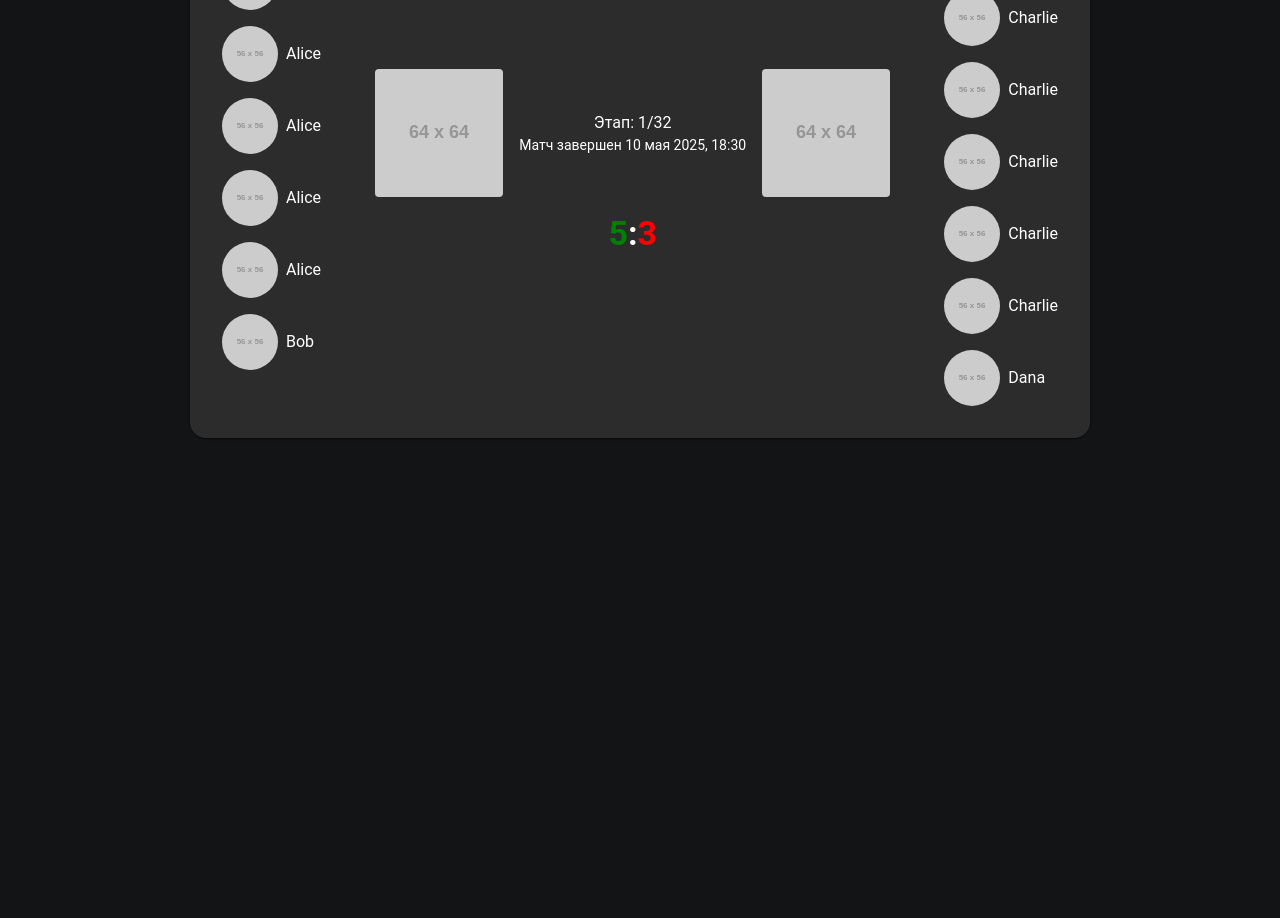
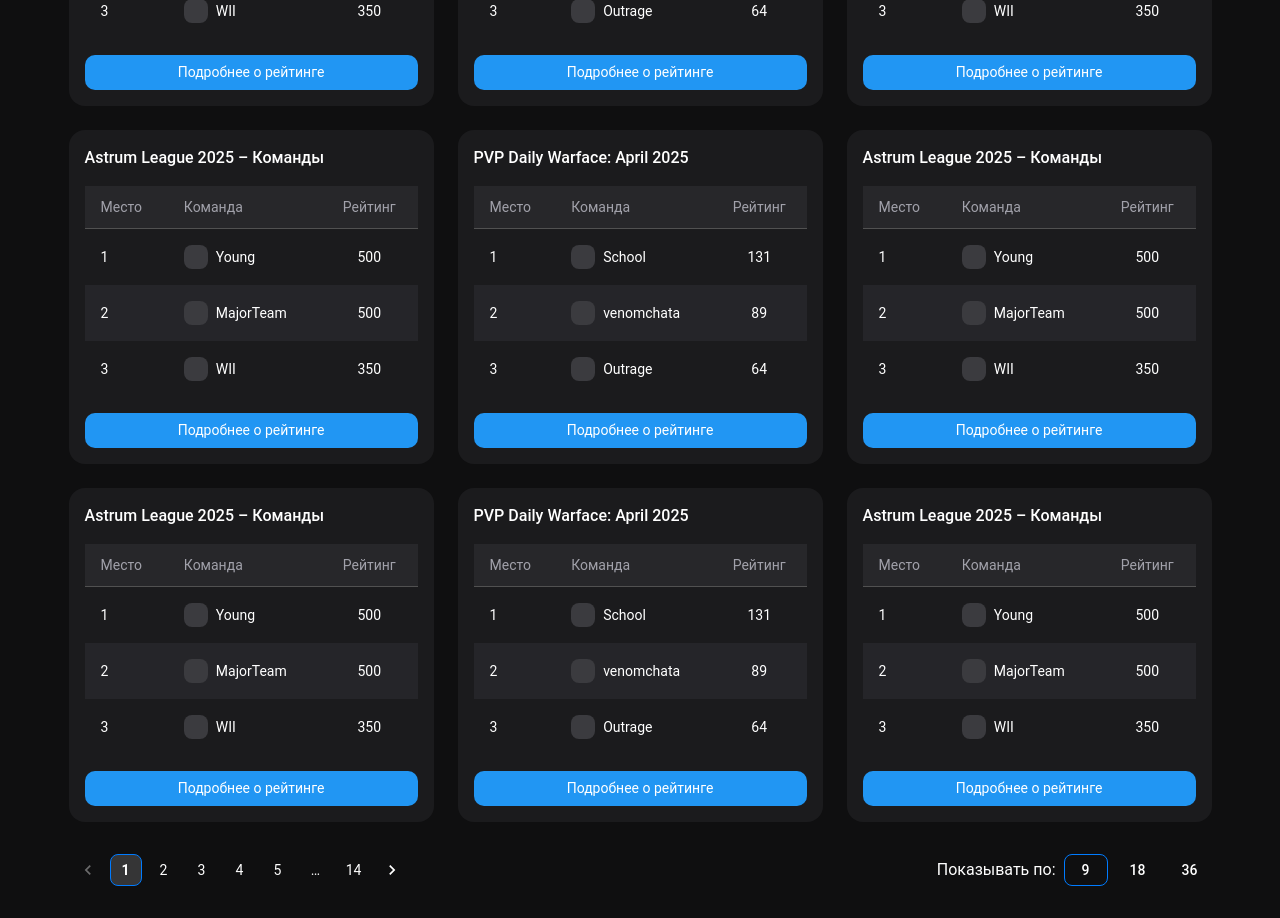
Before and after one commit to Flenochek/ciberclub, a React (Create React App) app: page / in a window 1280 px wide. Shown: the part 260-1178 px from the top of the page. Before the commit the page ends 800 px from the top, so only its background shows below. Built offline with nearby package versions, Linux system fonts and the light colour scheme.

Commit message:
perfect ratingsPage

```diff
--- a/src/App.jsx
+++ b/src/App.jsx
@@ -6,6 +6,7 @@
 import TournamentsPage from "./pages/TournamentsPage";
 import Home from "./pages/Home";
 import MatchPage from "./pages/MatchPage";
+import RatingsPage from "./pages/RatingsPage";
 
 
 
@@ -20,7 +21,8 @@
         <Route path="*" element={<LoginPage />} /> */}
         {/* <Route path="*" element={<TournamentsPage />} /> */}
         {/* <Route path="*" element={<Home />} /> */}
-        <Route path="*" element={<MatchPage  />} />
+        {/* <Route path="*" element={<MatchPage  />} /> */}
+        <Route path="*" element={<RatingsPage/>} />
       </Routes>
     </Router>
   );
--- /dev/null
+++ b/src/components/RatingTable.jsx
@@ -0,0 +1,108 @@
+import React from 'react';
+import {
+  Box,
+  Paper,
+  Table,
+  TableBody,
+  TableCell,
+  TableContainer,
+  TableHead,
+  TableRow,
+  Typography,
+  Button,
+} from '@mui/material';
+
+const RatingTable = ({ title, data }) => {
+  return (
+    <Paper
+      elevation={0}
+      sx={{
+        width: 365,
+        backgroundColor: '#1B1B1D',
+        borderRadius: '16px',
+        overflow: 'hidden',
+      }}
+    >
+      <Box sx={{ p: 2 }}>
+        <Typography sx={{ color: '#FFF', fontWeight: 500, fontSize: 16, mb: 2 }}>
+          {title}
+        </Typography>
+        <TableContainer>
+          <Table
+            size="small"
+            sx={{
+              borderCollapse: 'separate',
+              borderSpacing: 0,
+              border: 'none',
+            }}
+          >
+            <TableHead>
+              <TableRow sx={{ backgroundColor: '#27272A', height: 43 }}>
+                <TableCell sx={{ color: '#A1A1AA', fontWeight: 400 }}>Место</TableCell>
+                <TableCell sx={{ color: '#A1A1AA', fontWeight: 400 }}>Команда</TableCell>
+                <TableCell align="center" sx={{ color: '#A1A1AA', fontWeight: 400 }}>Рейтинг</TableCell>
+              </TableRow>
+            </TableHead>
+            <TableBody>
+              {data.map((row, index) => (
+                <TableRow
+                  key={index}
+                  sx={{
+                    height: 56,
+                    backgroundColor: index % 2 === 0 ? '#1B1B1D' : '#252529',
+                    '& td': {
+                      borderBottom: 'none',
+                      verticalAlign: 'middle',
+                    },
+                  }}
+                >
+                  <TableCell sx={{ color: '#FFF' }}>{row.rank}</TableCell>
+                  <TableCell sx={{ color: '#FFF' }}>
+                    <Box sx={{ display: 'flex', alignItems: 'center', gap: 1 }}>
+                      <Box
+                        sx={{
+                          width: 24,
+                          height: 24,
+                          backgroundColor: '#3B3B3F',
+                          borderRadius: '8px',
+                        }}
+                      />
+                      {row.name}
+                    </Box>
+                  </TableCell>
+                  <TableCell align="center" sx={{ color: '#FFF' }}>{row.rating}</TableCell>
+                </TableRow>
+              ))}
+            </TableBody>
+          </Table>
+        </TableContainer>
+
+        <Button
+          variant="contained"
+          fullWidth
+          sx={{
+            height: 35,
+            mt: 2,
+            borderRadius: '10px',
+            backgroundColor: '#2196F3',
+            fontWeight: 400,
+            textTransform: 'none',
+            boxShadow: 'none',
+            '&:hover': {
+              backgroundColor: '#42A5F5',
+              boxShadow: 'none',
+            },
+            '&:active': {
+              backgroundColor: '#42A5F5',
+              boxShadow: 'none',
+            },
+          }}
+        >
+          Подробнее о рейтинге
+        </Button>
+      </Box>
+    </Paper>
+  );
+};
+
+export default RatingTable;
--- /dev/null
+++ b/src/pages/RatingsPage.jsx
@@ -0,0 +1,125 @@
+import React, { useState } from 'react';
+import {
+  Box,
+  Grid,
+  Typography,
+  Button,
+  Pagination,
+} from '@mui/material';
+import RatingTable from '../components/RatingTable';
+
+const sampleData = {
+  teams: [
+    { rank: 1, name: 'Young', rating: 500 },
+    { rank: 2, name: 'MajorTeam', rating: 500 },
+    { rank: 3, name: 'WII', rating: 350 },
+  ],
+  pvp: [
+    { rank: 1, name: 'School', rating: 131 },
+    { rank: 2, name: 'venomchata', rating: 89 },
+    { rank: 3, name: 'Outrage', rating: 64 },
+  ],
+};
+
+const tables = [
+  { title: 'Astrum League 2025 – Команды', dataKey: 'teams' },
+  { title: 'PVP Daily Warface: April 2025', dataKey: 'pvp' },
+  { title: 'Astrum League 2025 – Команды', dataKey: 'teams' },
+];
+
+const generateTables = () => {
+  const result = [];
+  for (let i = 0; i < 40; i++) {
+    tables.forEach(t => {
+      result.push({
+        title: t.title,
+        data: sampleData[t.dataKey],
+      });
+    });
+  }
+  return result;
+};
+
+const RatingsPage = () => {
+  const [page, setPage] = useState(1);
+  const [rowsPerPage, setRowsPerPage] = useState(9);
+
+  const allTables = generateTables();
+  const paginated = allTables.slice((page - 1) * rowsPerPage, page * rowsPerPage);
+  const totalPages = Math.ceil(allTables.length / rowsPerPage);
+
+  const TABLE_WIDTH = 365;
+  const SPACING = 24;
+  const FULL_WIDTH = TABLE_WIDTH * 3 + SPACING * 2;
+
+  return (
+    <Box sx={{ px: 6, py: 4, backgroundColor: '#0F0F10', minHeight: '100vh' }}>
+      <Box sx={{ width: FULL_WIDTH, mx: 'auto' }}>
+        <Grid container spacing={3} justifyContent="center">
+          {paginated.map((table, index) => (
+            <Grid item key={index}>
+              <RatingTable title={table.title} data={table.data} />
+            </Grid>
+          ))}
+        </Grid>
+
+        <Grid container spacing={3} justifyContent="center" mt={4}>
+          <Grid item xs={12}>
+            <Box
+              sx={{
+                display: 'flex',
+                justifyContent: 'space-between',
+                alignItems: 'center',
+                width: FULL_WIDTH,
+                mx: 'auto',
+              }}
+            >
+              <Pagination
+                count={totalPages}
+                page={page}
+                onChange={(_, value) => setPage(value)}
+                shape="rounded"
+                sx={{
+                  '& .MuiPaginationItem-root': {
+                    color: '#FFF',
+                  },
+                  '& .Mui-selected': {
+                    border: '1px solid #007BFF',
+                    fontWeight: 'bold',
+                    borderRadius: 2,
+                  },
+                }}
+              />
+
+              <Box display="flex" alignItems="center" gap={1}>
+                <Typography color="#FFF">Показывать по:</Typography>
+                {[9, 18, 36].map(num => (
+                  <Button
+                    key={num}
+                    onClick={() => {
+                      setRowsPerPage(num);
+                      setPage(1);
+                    }}
+                    variant={rowsPerPage === num ? 'outlined' : 'text'}
+                    sx={{
+                      borderRadius: '8px',
+                      color: '#FFF',
+                      borderColor: rowsPerPage === num ? '#007BFF' : 'transparent',
+                      minWidth: '44px',
+                      height: '32px',
+                      padding: '2px 8px',
+                    }}
+                  >
+                    {num}
+                  </Button>
+                ))}
+              </Box>
+            </Box>
+          </Grid>
+        </Grid>
+      </Box>
+    </Box>
+  );
+};
+
+export default RatingsPage;
```
Also changed, not shown: src/components/RatingPagination.jsx (added, +31 -0 lines).
